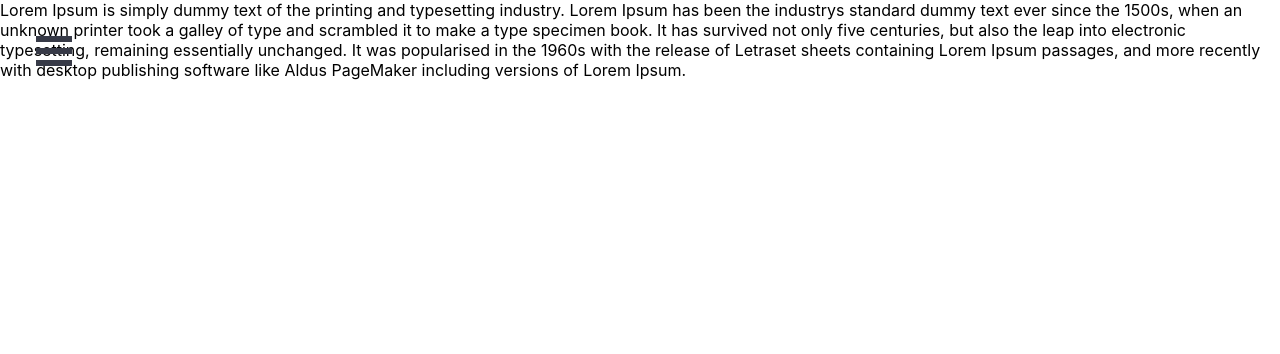
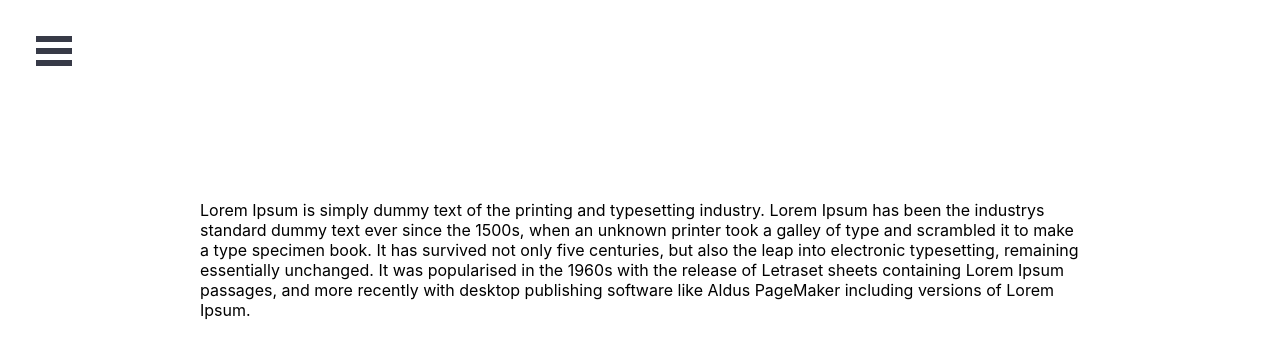
Before and after one commit to pdemich/busk3r, a React (Create React App) app: page / in a window 1280 px wide. Shown: the top 354 px of the page. Built offline with nearby package versions, Linux system fonts and the light colour scheme.

Commit message:
added css to main content

```diff
--- a/src/App.css
+++ b/src/App.css
@@ -30,3 +30,7 @@
     transform: rotate(360deg);
   }
 }
+
+#main-content {
+ padding:200px;
+}
```
